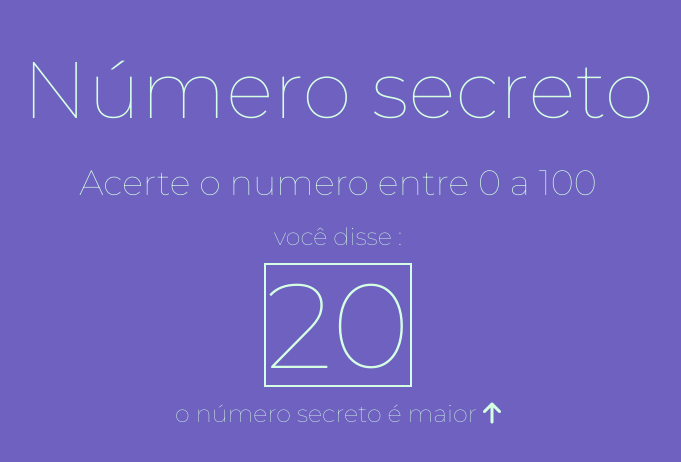
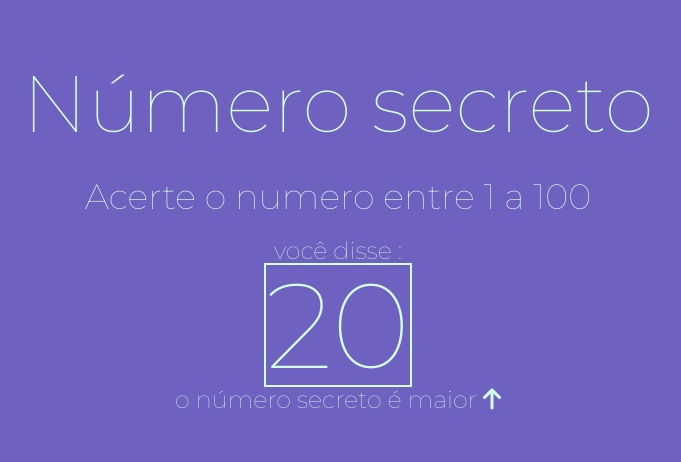
Before and after one commit to Israel-w-costa/numero-secreto-alura, a plain HTML site: page index.html in a window 1280 px wide. Shown: the part 162-624 px from the top of the page, without its empty margins (302-983 px from the left). Drawn offline with nearby package versions, Linux system fonts and the light colour scheme.

Commit message:
adicionando ./App/sorteioNumero.js

```diff
--- /dev/null
+++ b/App/sorteioNumero.js
@@ -0,0 +1,15 @@
+const numeroMenor = 1
+const numeroMaior = 100
+const numeroSecreto = geradoNumero ()
+
+
+function geradoNumero () {
+    return parseInt (Math.random () * numeroMaior +1)
+}
+
+const elementoMenor = document.querySelector ("#numero-menor")
+elementoMenor.innerText = numeroMenor
+const elementoMaior = document.querySelector ("#numero-maior")
+elementoMaior.innerText = numeroMaior
+
+console.log (numeroSecreto)
--- a/css/style.css
+++ b/css/style.css
@@ -37,5 +37,5 @@ h3 {
     border:2px solid var(--cor-primaria);
     font-size:5em;
     display: inline-block;
-    margin: 14px;
+    margin: 14x;
 }
--- a/index.html
+++ b/index.html
@@ -8,6 +8,7 @@
     <link rel="stylesheet" href="https://cdnjs.cloudflare.com/ajax/libs/font-awesome/6.4.0/css/all.min.css" integrity="sha512-iecdLmaskl7CVkqkXNQ/ZH/XLlvWZOJyj7Yy7tcenmpD1ypASozpmT/E0iPtmFIB46ZmdtAc9eNBvH0H/ZpiBw==" crossorigin="anonymous" referrerpolicy="no-referrer" />
     <link rel="shortcut icon" href="favicon.ico" type="image/x-icon">
     <link rel="stylesheet" href="./css/style.css">
+    <script src="App/sorteioNumero.js" defer></script>
 </head>
 <body>
     <h1>Número secreto</h1>
```
